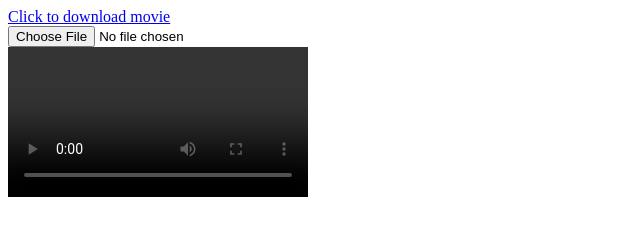
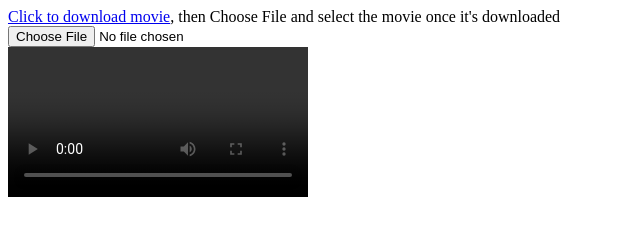
Before and after one commit to jkingsman/localsync, a website: page index.html in a window 1280 px wide. Shown: the whole page, without its empty margins (0-640 px from the left). Drawn offline with nearby package versions, Linux system fonts and the light colour scheme; no server answers.

Commit message:
Clarify instructions

```diff
--- a/index.html
+++ b/index.html
@@ -16,7 +16,7 @@
     </style>
   </head>
   <body>
-    <a href="testmovie.mp4" download="movie.mp4">Click to download movie</a><br />
+    <a href="testmovie.mp4" download="movie.mp4">Click to download movie</a>, then Choose File and select the movie once it's downloaded<br />
     <input id="fileInput" type="file" accept="video/*" /><br />
     <video controls autoplay></video><br />
     <textarea id="status">===Status===</textarea>
```
